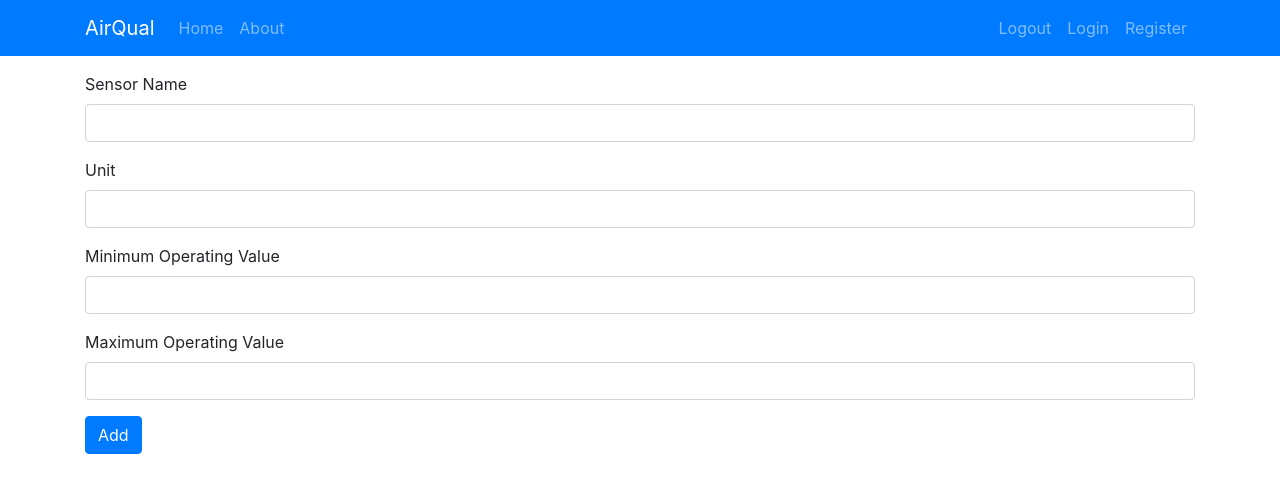
After one commit to abyrne55/air-quality-monitor, a Django app: page /monitor/new/ in a window 1280 px wide. The commit adds this page. Shown: the top 493 px of the page. Run offline with Django 3.2, Linux system fonts and the light colour scheme; the visitor is signed in with stand-in values (Sample User, id 1); some libraries are stand-ins or nearby versions.

Commit message:
Added ability to add sensor, view sensor charts, malfunction warning, and URL/HTML cleanup

```diff
--- a/airqual/monitor/models.py
+++ b/airqual/monitor/models.py
@@ -22,10 +22,15 @@ class Sensor(models.Model):
     api_key = models.UUIDField(default=uuid.uuid4, editable=False)
 
     # All DataPoints related to this sensor
-    data = models.ManyToManyField(DataPoint)
+    data = models.ManyToManyField(DataPoint, blank=True)
 
     # Unit of data collected by this sensor (shown in UI)
     unit = models.CharField(max_length=10, default="°C")
 
+    # Sanity checks: posted values must be inside this range to avoid triggering a warning
+    min_value = models.DecimalField(max_digits=6, decimal_places=2)
+    max_value = models.DecimalField(max_digits=6, decimal_places=2)
+    malfunction = models.BooleanField(default=False) # toggled if value posted out of bounds
+
     def __str__(self):
-        return self.sensor_id
+        return self.name
--- /dev/null
+++ b/airqual/monitor/templates/monitor/add_sensor.html
@@ -0,0 +1,31 @@
+{% include 'monitor/header.html' %}
+
+<main role="main" class="container">
+  <form method="post">
+    {% csrf_token %}
+    {{ form.non_field_errors }}
+    <div class="form-group">
+      <label for="id_name">Sensor Name</label>
+      {{ form.name.errors }}
+      <input type="text" class="form-control" id="id_name" name="name">
+    </div>
+    <div class="form-group">
+      <label for="id_unit">Unit</label>
+      {{ form.unit.errors }}
+      <input type="text" class="form-control" id="id_unit" name="unit">
+    </div>
+    <div class="form-group">
+      <label for="id_min_value">Minimum Operating Value</label>
+      {{ form.min_value.errors }}
+      <input type="number" class="form-control" name="min_value" id="id_min_value">
+    </div>
+    <div class="form-group">
+      <label for="id_max_value">Maximum Operating Value</label>
+      {{ form.max_value.errors }}
+      <input type="number" class="form-control" name="max_value" id="id_max_value">
+    </div>
+    <button type="submit" class="btn btn-primary">Add</button>
+  </form>
+</main>
+
+{% include 'monitor/footer.html' %}
--- a/airqual/monitor/templates/registration/register.html
+++ b/airqual/monitor/templates/registration/register.html
@@ -11,7 +11,7 @@
     </div>
     <div class="form-group">
       <label for="id_last_name">Last Name</label>
-      {{ form.first_name.errors }}
+      {{ form.last_name.errors }}
       <input type="text" class="form-control" id="id_last_name" name="last_name">
     </div>
     <div class="form-group">
--- a/airqual/monitor/urls.py
+++ b/airqual/monitor/urls.py
@@ -7,5 +7,7 @@ urlpatterns = [
     # ex: /monitor/
     path('', views.index, name='index'),
     # ex: /monitor/add/54
+    path('new/', views.add_sensor, name='add_sensor'),
     path('add/<int:sensor_id>/', views.add_data_point, name='add_data_point'),
+    path('view/<int:sensor_id>/', views.sensor_data, name='sensor_data'),
 ]
--- a/airqual/monitor/views.py
+++ b/airqual/monitor/views.py
@@ -1,6 +1,7 @@
 from django.shortcuts import render, redirect, get_object_or_404
 from django.http import HttpResponse
 from django.utils import timezone
+from django.forms import modelform_factory, HiddenInput
 from .models import DataPoint, Sensor
 from django.contrib.auth.forms import UserCreationForm
 from django.contrib.auth.decorators import login_required
@@ -8,7 +9,38 @@ from django.contrib.auth.decorators import login_required
 
 @login_required
 def index(request):
-    return render(request, 'monitor/index.html')
+    sensors = request.user.sensor_set.all()
+    return render(request, 'monitor/index.html', context={'sensor_list' : sensors})
+
+@login_required
+def sensor_data(request, sensor_id):
+    sensor = get_object_or_404(Sensor, id=sensor_id)
+    datapoints = sensor.data.all()
+    api_key = str(sensor.api_key)
+    return render(request, 'monitor/view_sensor.html', context={'sensor' : sensor,
+                                                                'datapoints' : datapoints,
+                                                                'api_key' : api_key})
+@login_required
+def add_sensor(request):
+    SensorForm = modelform_factory(Sensor,
+        fields=("name", "unit", "min_value", "max_value", "owner"),
+        widgets={"owner": HiddenInput()})
+    if request.method == 'POST':
+        # Have to do a wierd hack here to set owner data
+        post_data = request.POST.copy()
+        post_data['owner'] = request.user.id
+        sensor_form = SensorForm(post_data)
+        if sensor_form.is_valid():
+            s = sensor_form.save()
+            s.owner = request.user
+            s.save()
+            return redirect('/monitor/view/' + str(s.id))
+    else:
+        sensor_form = SensorForm()
+
+    return render(request, 'monitor/add_sensor.html', {'form': sensor_form})
+
+
 
 def register(request):
     if request.method == 'POST':
@@ -20,9 +52,9 @@ def register(request):
             u.save()
             return redirect('login')
     else:
-        f = UserCreationForm()
+        user_form = UserCreationForm()
 
-    return render(request, 'registration/register.html', {'form': f})
+    return render(request, 'registration/register.html', {'form': user_form})
 
 def add_data_point(request, sensor_id):
     """
@@ -30,18 +62,23 @@ def add_data_point(request, sensor_id):
     """
     # Validate request has necessary fields
     if "api_key" not in request.GET or "value" not in request.GET or sensor_id is None:
-        return HttpResponse(status_code=400) # 400 Bad Request
+        return HttpResponse(status=400) # 400 Bad Request
 
     # Get params
     api_key = request.GET.get('api_key')
-    sensor = get_object_or_404(Sensor, id=request.GET.get('sensor_id'))
+    sensor = get_object_or_404(Sensor, id=sensor_id)
 
     # Check API key
     if api_key != str(sensor.api_key):
-        return HttpResponse(status_code=403) # 403 Forbidden
+        return HttpResponse(status=403) # 403 Forbidden
 
     # Now that we know request is valid, construct the datapoint
-    sensor.data.create(value=request.GET.get('value'))
+    datapoint = sensor.data.create(value=request.GET.get('value'))
+
+    # And check if that value was 'sane' (i.e. not a bad sensor)
+    if float(datapoint.value) < sensor.min_value or float(datapoint.value) > sensor.max_value:
+        sensor.malfunction = True
+        sensor.save()
 
     # Return a successful response code
-    return HttpResponse(status_code=201) # 201 Created
+    return HttpResponse(status=201) # 201 Created
```
Also changed, not shown: airqual/monitor/templates/monitor/index.html (+11 -0 lines), airqual/monitor/templates/monitor/view_sensor.html (added, +59 -0 lines), airqual/monitor/templates/registration/password_change_form.html (deleted, +0 -11 lines), airqual/monitor/migrations/0009_auto_20180919_0214.py (added), airqual/monitor/migrations/0010_auto_20180919_0338.py (added).
